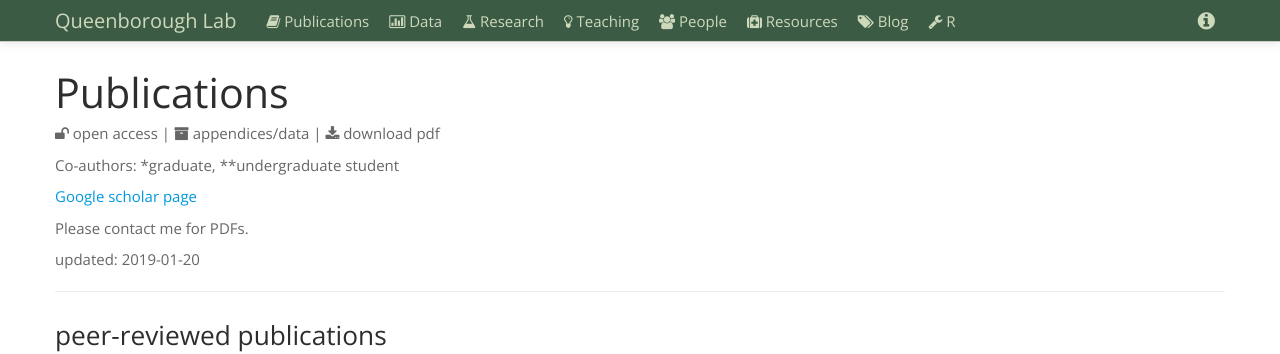
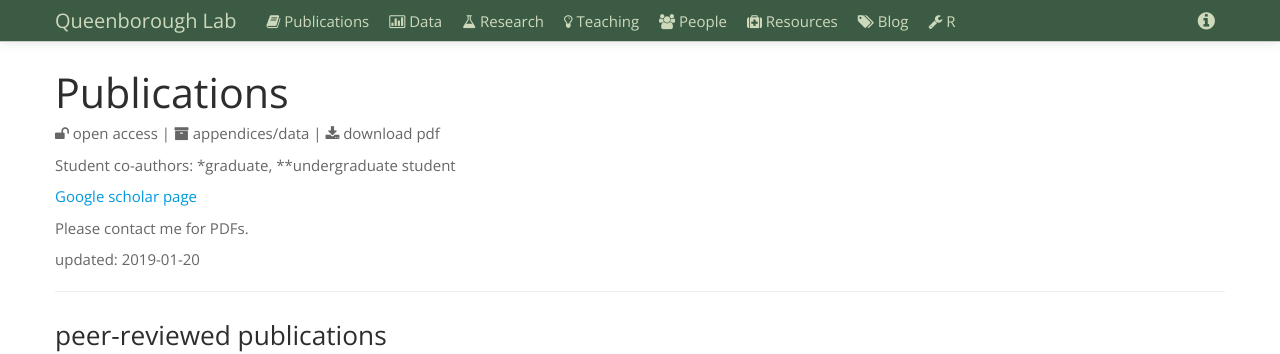
Before and after one commit to saq/saq.github.io, a Jekyll site: the page built from publications.md, in a window 1280 px wide and 900 px high. Shown: the top 354 px of the window. Built offline with Jekyll 4.4.1, drawn with Linux system fonts in a browser that asks for light colours.

Commit message:
Update publications.md

```diff
--- a/publications.md
+++ b/publications.md
@@ -10,7 +10,7 @@ title: Publications
 <div>
 <p> <span class="showtooltip" title="article is openly available"><i class="icon-unlock"> </i></span> open access | <span class="showtooltip" title="extra appendices or data available"><i class="icon-archive"> </i></span> appendices/data | <span class="showtooltip" title="click to download"><i class="icon-download-alt"> </i></span> download pdf  </p>
 
-<p>Co-authors: *graduate, **undergraduate student </p>
+<p>Student co-authors: *graduate, **undergraduate student </p>
 </div>
 
 [Google scholar page](https://scholar.google.com/citations?hl=en&user=5JontLgAAAAJ&view_op=list_works&sortby=pubdate)
```
